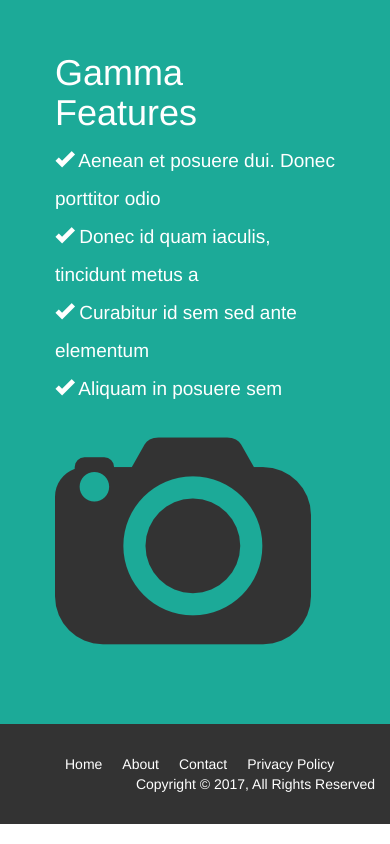
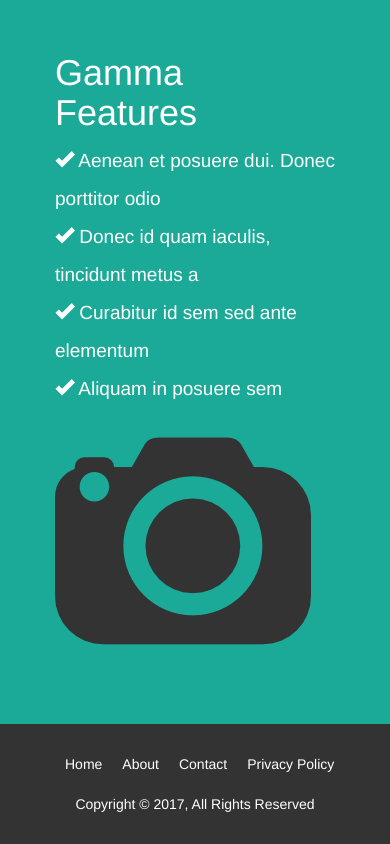
Before and after one commit to glenak1911/photoAppSite, a plain HTML site: page index.html in a window 390 px wide. Shown: the part 2095-2939 px from the top of the page. Drawn offline with nearby package versions, Linux system fonts and the light colour scheme.

Commit message:
modified:   css/style.css

```diff
--- a/css/style.css
+++ b/css/style.css
@@ -144,4 +144,10 @@ footer p{
   section#feature ul li{
       font-size:19px;
   }
+
+  footer p{
+    float:none;
+    text-align:center;
+    padding-top:20px;
+  }
 }
```
